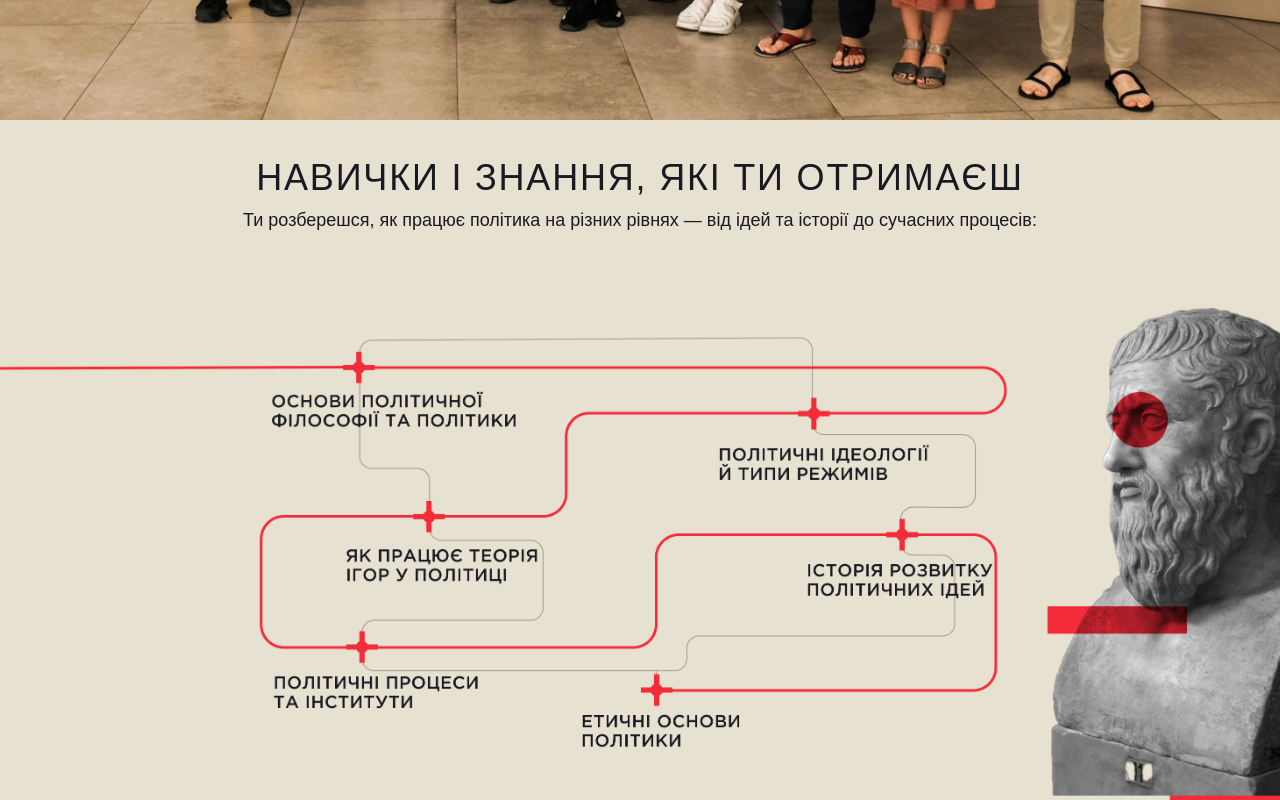
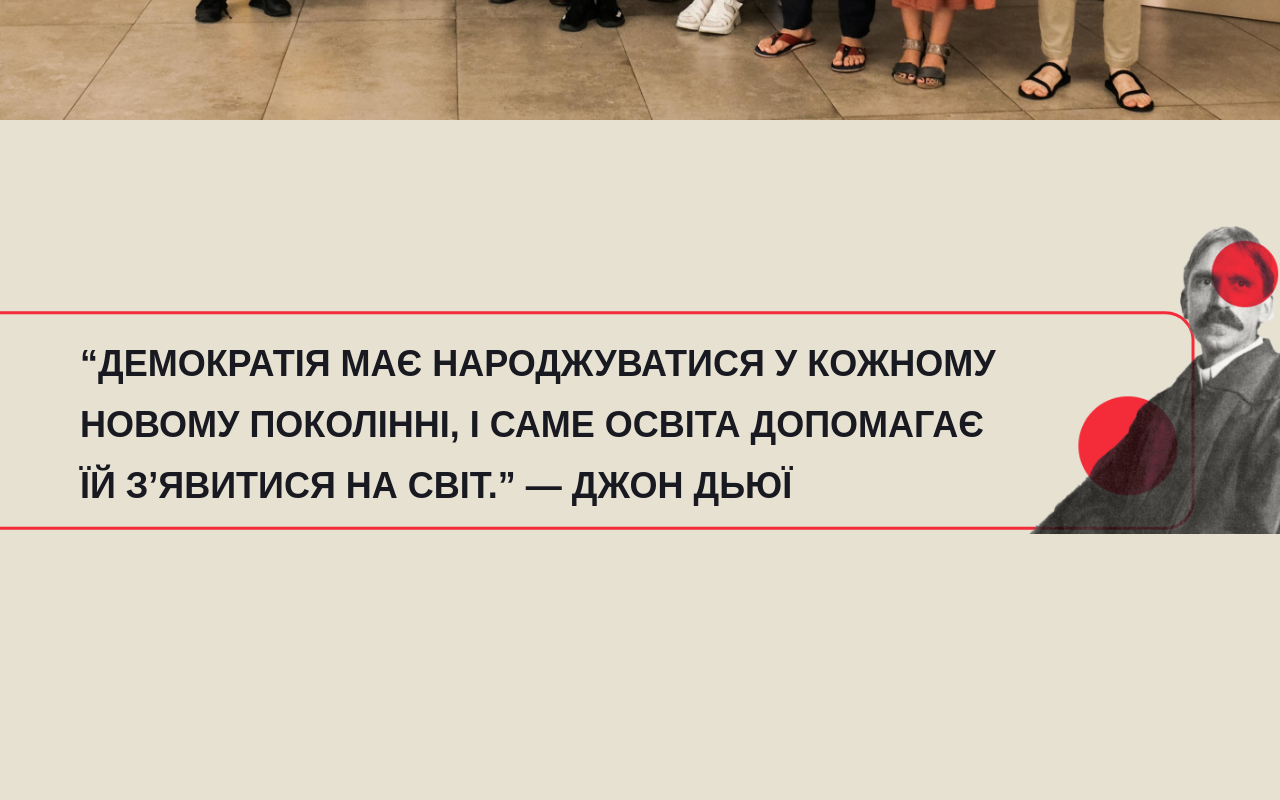
Before and after one commit to 1butenko/order-school-web, a Next.js app: page / in a window 1280 px wide. Shown: the part 680-1480 px from the top of the page. Built offline with nearby package versions, Linux system fonts and the light colour scheme; a web font is replaced by a local one.

Commit message:
fix | fix section AboutQuote

```diff
--- a/src/app/page.tsx
+++ b/src/app/page.tsx
@@ -15,7 +15,7 @@ export default function Home() {
   return (
     <div className="min-h-screen bg-background font-sans">
       <Hero id="top" />
-      {/* <AboutQuote /> */}
+      <AboutQuote />
       {/* <AboutCourse /> */}
       <Knowlege id="knowledge" />
       <Structure id="structure" />
--- a/src/app/sections/AboutQuote.tsx
+++ b/src/app/sections/AboutQuote.tsx
@@ -6,12 +6,12 @@ import johndewey from "@/assets/john-dewey.png";
 export default function AboutQuote() {
   return (
     <section
-      className="relative w-[1425px] h-[625px] bg-[#E6E1D0] mx-auto flex items-center justify-between"
+      className="relative w-full h-[625px] bg-[#E6E1D0] mx-auto flex items-center justify-between"
     >
       {/* Цитата*/}
       <div className="relative w-[1213px]">
         <p
-          className="uppercase text-[#191a21] leading-[1.7] text-left pl-25"
+          className="uppercase text-[#191a21] leading-[1.7] text-left pl-20"
           style={{
             fontFamily: '"Cy Grotesk", sans-serif',
             fontWeight: 600,
@@ -33,7 +33,7 @@ export default function AboutQuote() {
         {/* SVG  */}
         <svg
           className="absolute bottom-0 left-0"
-          width="1215"
+          width="1195"
           height="223"
           viewBox="0 0 1215 223"
           fill="none"
```
